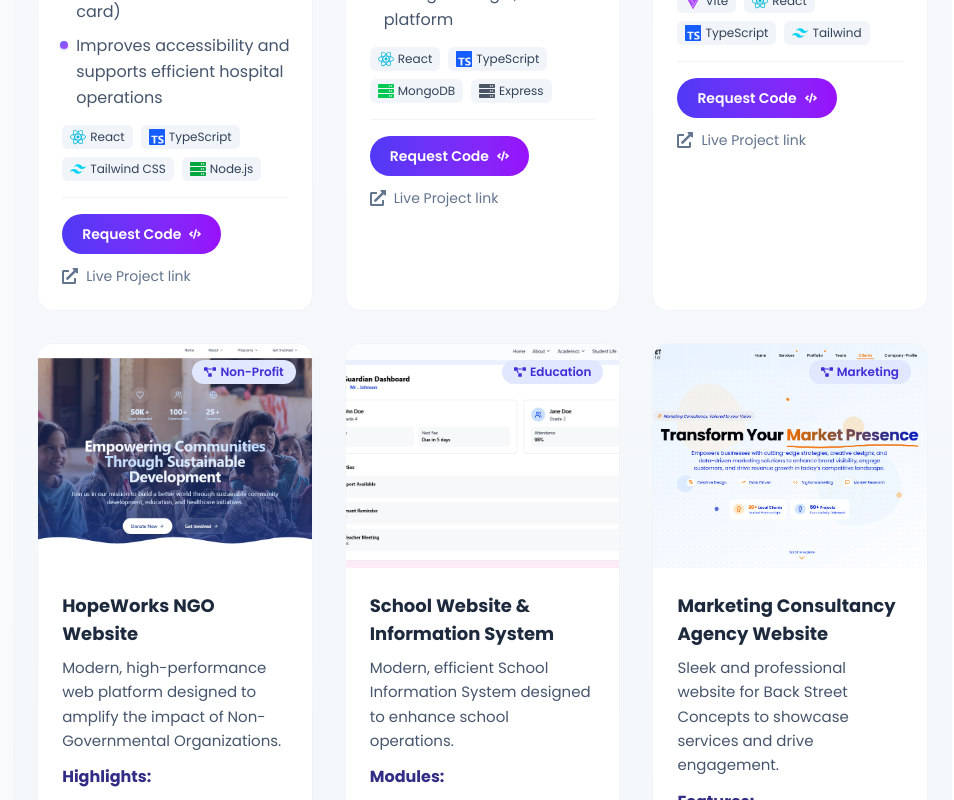
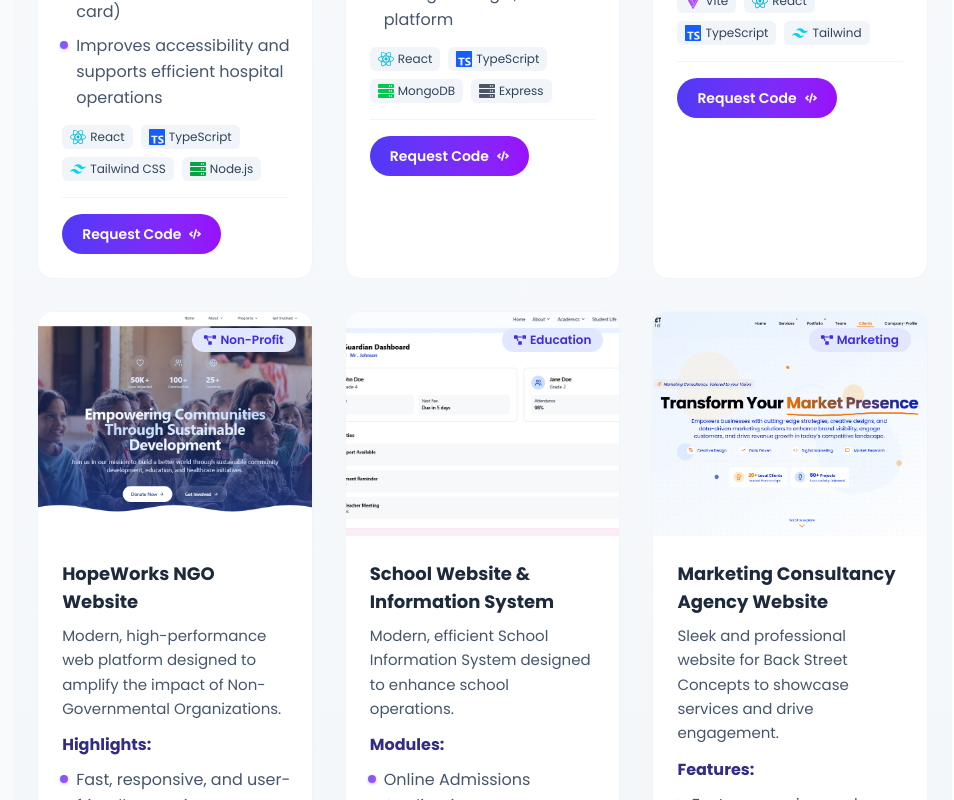
Before and after one commit to otwere/Otwere-Evans-Portfolio, a React (Vite) app: page /projects in a window 1280 px wide. Shown: the part 860-1660 px from the top of the page, without its empty margins (326-1280 px from the left). Built offline with nearby package versions, Linux system fonts and the light colour scheme.

Commit message:
Projectcard-committed out

```diff
--- a/src/components/projects/ProjectCard.tsx
+++ b/src/components/projects/ProjectCard.tsx
@@ -112,7 +112,7 @@
                         </button>
                     )}
 
-                    <div className="flex items-center gap-2 text-sm text-slate-500">
+                    {/* <div className="flex items-center gap-2 text-sm text-slate-500">
                         {project.external ? (
                             <>
                                 <FaExternalLinkAlt className="h-3 w-3" />
@@ -129,7 +129,7 @@
                                 <span className="whitespace-nowrap">Live Project link</span>
                             </a>
                         )}
-                    </div>
+                    </div> */}
                 </div>
             </div>
 
```
